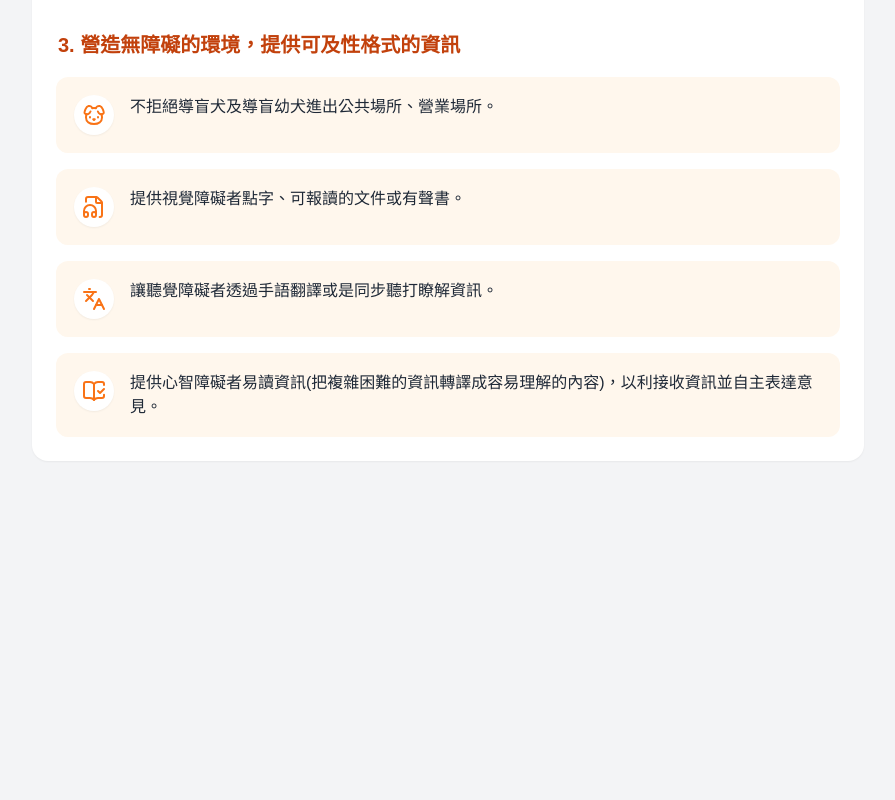
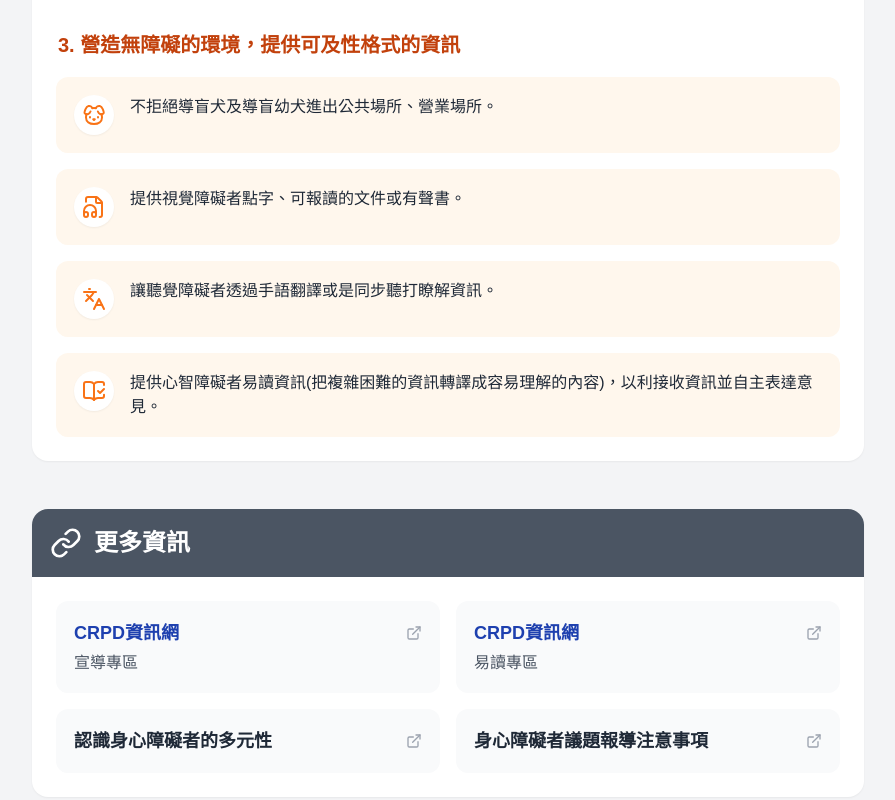
Before and after one commit to sesns365/crpd2, a plain HTML site: page index.html in a window 1280 px wide. Shown: the part 2961-3761 px from the top of the page, without its empty margins (192-1087 px from the left). Before the commit the page ends 3454 px from the top, so only its background shows below. Drawn offline with nearby package versions, Linux system fonts and the light colour scheme.

Commit message:
Update index.html

```diff
--- a/index.html
+++ b/index.html
@@ -411,6 +411,47 @@
             </div>
         </section>
 
+        <!-- 更多資訊 (新增) -->
+        <section class="bg-white rounded-2xl shadow-sm overflow-hidden mt-8">
+            <div class="bg-gray-600 p-4 readable-block" data-text="更多資訊。">
+                <h2 class="text-2xl font-bold text-white flex items-center gap-3">
+                    <i data-lucide="link" class="w-8 h-8"></i>
+                    更多資訊
+                </h2>
+            </div>
+            <div class="p-6 grid grid-cols-1 md:grid-cols-2 gap-4">
+                <a href="https://crpd.sfaa.gov.tw/BulletinCtrl?func=getBulletinList&p=b_1&page=1&rows=15&c=G&t=G" target="_blank" rel="noopener noreferrer" class="readable-block bg-gray-50 p-4 rounded-xl hover:bg-gray-100 transition block group" data-text="CRPD資訊網。宣導專區。">
+                    <div class="flex items-center justify-between mb-1">
+                        <h3 class="font-bold text-lg text-blue-800 group-hover:underline">CRPD資訊網</h3>
+                        <i data-lucide="external-link" class="w-4 h-4 text-gray-400"></i>
+                    </div>
+                    <p class="text-gray-600 font-medium">宣導專區</p>
+                </a>
+
+                <a href="https://crpd.sfaa.gov.tw/BulletinCtrl?func=getBulletinList&p=e_1&page=1&rows=15&c=K&t=K" target="_blank" rel="noopener noreferrer" class="readable-block bg-gray-50 p-4 rounded-xl hover:bg-gray-100 transition block group" data-text="CRPD資訊網。易讀專區。">
+                    <div class="flex items-center justify-between mb-1">
+                        <h3 class="font-bold text-lg text-blue-800 group-hover:underline">CRPD資訊網</h3>
+                        <i data-lucide="external-link" class="w-4 h-4 text-gray-400"></i>
+                    </div>
+                    <p class="text-gray-600 font-medium">易讀專區</p>
+                </a>
+
+                <a href="https://crpd.sfaa.gov.tw/BulletinCtrl?func=getBulletin&p=b_2&c=G&bulletinId=1483" target="_blank" rel="noopener noreferrer" class="readable-block bg-gray-50 p-4 rounded-xl hover:bg-gray-100 transition block group" data-text="認識身心障礙者的多元性。">
+                    <div class="flex items-center justify-between">
+                        <h3 class="font-bold text-lg text-gray-800 group-hover:text-blue-800 group-hover:underline">認識身心障礙者的多元性</h3>
+                        <i data-lucide="external-link" class="w-4 h-4 text-gray-400"></i>
+                    </div>
+                </a>
+
+                <a href="https://crpd.sfaa.gov.tw/BulletinCtrl?func=getBulletin&p=b_2&c=G&bulletinId=1604" target="_blank" rel="noopener noreferrer" class="readable-block bg-gray-50 p-4 rounded-xl hover:bg-gray-100 transition block group" data-text="身心障礙者議題報導注意事項。">
+                    <div class="flex items-center justify-between">
+                        <h3 class="font-bold text-lg text-gray-800 group-hover:text-blue-800 group-hover:underline">身心障礙者議題報導注意事項</h3>
+                        <i data-lucide="external-link" class="w-4 h-4 text-gray-400"></i>
+                    </div>
+                </a>
+            </div>
+        </section>
+
     </main>
 
     <script>
```
